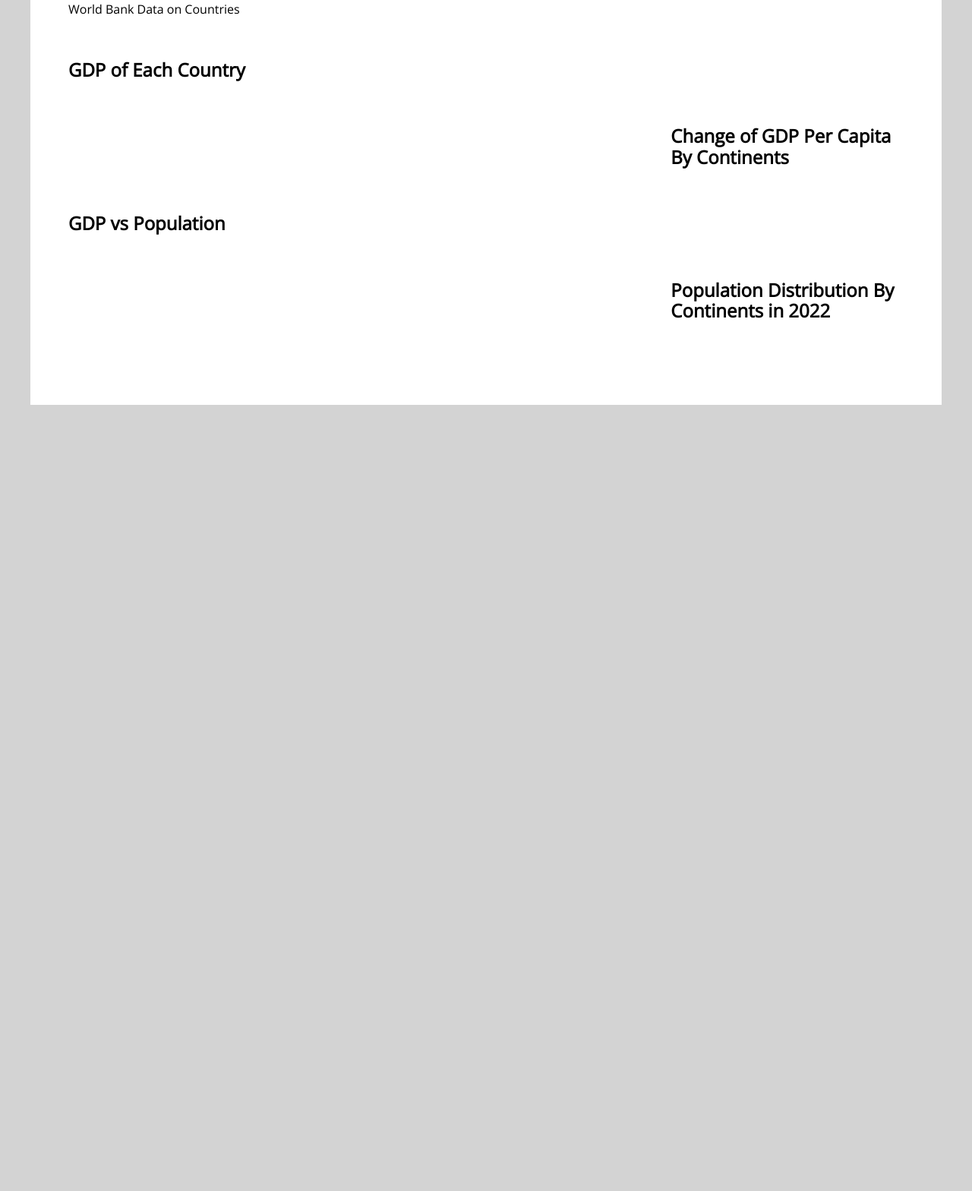
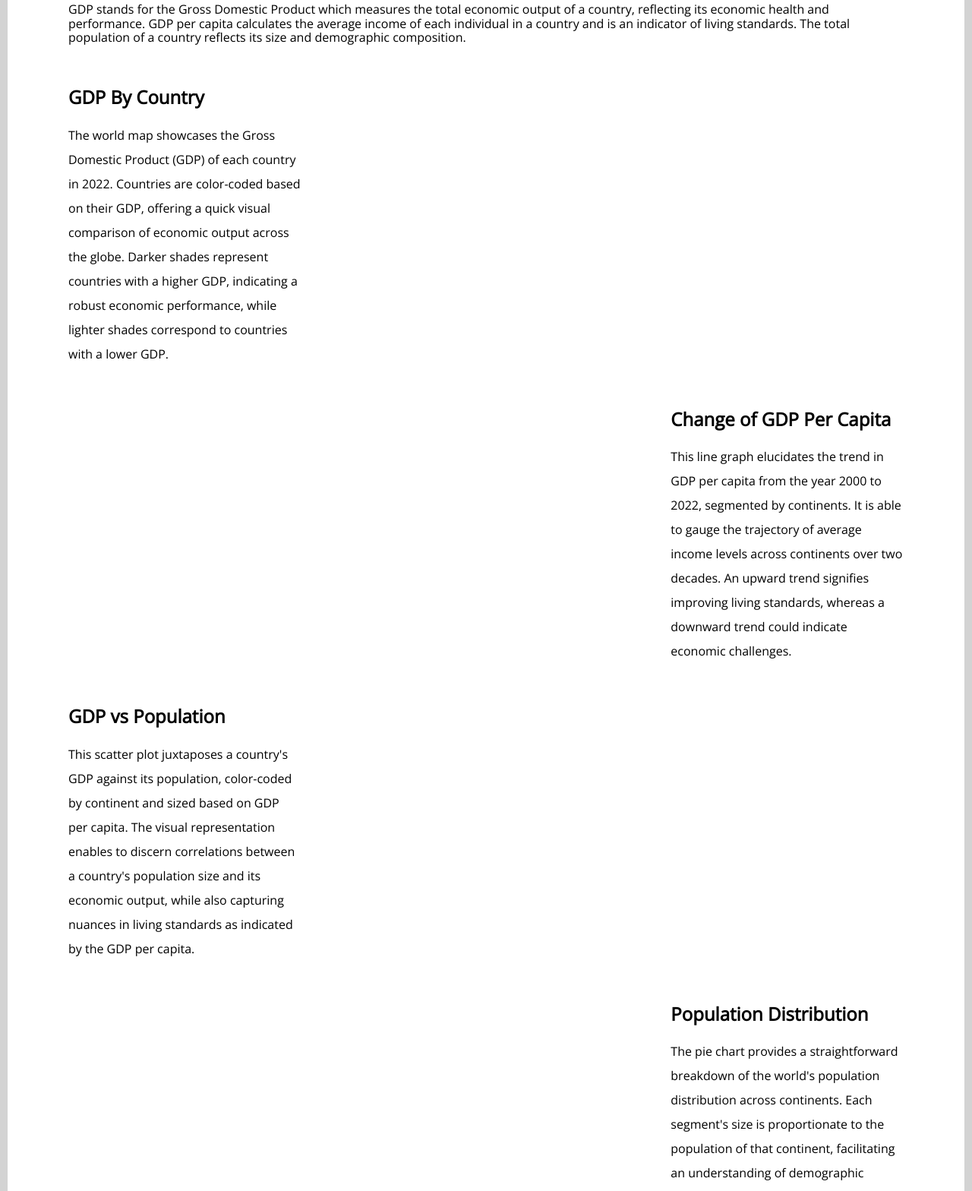
Before and after one commit to grant1119/fit3179, a plain HTML site: page Data Visualisation 2/index.html in a window 1280 px wide. Shown: the part 90-1658 px from the top of the page at 76% size. Before the commit the page ends 800 px from the top, so only its background shows below. Drawn offline with nearby package versions, Linux system fonts and the light colour scheme; files that its build step writes are made by us from their sources; a script that the page names is missing.

Commit message:
Update index.html

```diff
--- a/Data Visualisation 2/index.html
+++ b/Data Visualisation 2/index.html
@@ -2,23 +2,21 @@
 <html>
 
 <head>
+  <script src="vega_lite_vis.js"></script>
   <title>Data Visualisation 2</title>
-  <!-- Import Vega & Vega-Lite (does not have to be from CDN) -->
+
   <script src="https://cdn.jsdelivr.net/npm/vega@5.20.2"></script>
   <script src="https://cdn.jsdelivr.net/npm/vega-lite@5.1.0"></script>
   <script src="https://cdn.jsdelivr.net/npm/vega-embed@6.17.0"></script>
 
-  <!-- Import pure.css -->
   <link rel="stylesheet" href="https://unpkg.com/purecss@2.0.3/build/pure-min.css"
     integrity="sha384-cg6SkqEOCV1NbJoCu11+bm0NvBRc8IYLRGXkmNrqUBfTjmMYwNKPWBTIKyw9mHNJ" crossorigin="anonymous">
   <meta name="viewport" content="width=device-width, initial-scale=1">
 
-  <!-- Google font -->
   <link rel="preconnect" href="https://fonts.googleapis.com">
   <link rel="preconnect" href="https://fonts.gstatic.com" crossorigin>
   <link href="https://fonts.googleapis.com/css2?family=Open+Sans&display=swap" rel="stylesheet">
 
-  <!-- CSS file -->
   <link rel="stylesheet" type="text/css" href="css/styles.css" media="all">
 
   <style>
@@ -38,7 +36,7 @@
         width: 1100px;
         background-color: white;
         margin: auto;
-        padding: 50px;
+        padding: 80px;
         padding-top: 35px;
     }
 
@@ -66,6 +64,11 @@
     .small-font {
         font-size: 14px;
     }
+
+    .description p {
+    line-height: 2;
+    }
+
 </style>
 
 </head>
@@ -77,8 +80,9 @@
     <!-- pure grid group -->
     <div class="pure-g">
       <div class="pure-u-1-1">
-        <h1>Data Visualisation 2</h1>
-        <p>World Bank Data on Countries</p>
+        <h1>The Connection of GDP and Population to The World</h1>
+        <p>GDP stands for the Gross Domestic Product which measures the total economic output of a country, reflecting its economic health and performance. GDP per capita calculates the average income of each individual in a country and is an indicator of living standards. The total population of a country reflects its size and demographic composition.
+        </p>
       </div>
     </div>
     <!-- end pure grid group -->
@@ -87,8 +91,9 @@
     <div class="pure-g">
       <div class="pure-u-1-3">
         <div class="description description-left">
-          <h2>GDP of Each Country</h2>
-          <p> </p>
+          <h2>GDP By Country</h2>
+          <p>The world map showcases the Gross Domestic Product (GDP) of each country in 2022. Countries are color-coded based on their GDP, offering a quick visual comparison of economic output across the globe. Darker shades represent countries with a higher GDP, indicating a robust economic performance, while lighter shades correspond to countries with a lower GDP.
+          </p>
         </div>
       </div>
       <div class="pure-u-1-3">
@@ -104,8 +109,10 @@
       </div>
       <div class="pure-u-1-3">
         <div class="description description-right">
-          <h2>Change of GDP Per Capita By Continents</h2>
-          <p> </p>
+          <h2>Change of GDP Per Capita</h2>
+          <p>
+            This line graph elucidates the trend in GDP per capita from the year 2000 to 2022, segmented by continents. It is able to gauge the trajectory of average income levels across continents over two decades. An upward trend signifies improving living standards, whereas a downward trend could indicate economic challenges.
+          </p>
         </div>
     </div>
 
@@ -117,7 +124,9 @@
         <div class="pure-u-1-3">
           <div class="description description-left">
             <h2>GDP vs Population</h2>
-            <p></p>
+            <p>
+            This scatter plot juxtaposes a country's GDP against its population, color-coded by continent and sized based on GDP per capita. The visual representation enables to discern correlations between a country's population size and its economic output, while also capturing nuances in living standards as indicated by the GDP per capita.
+            </p>
           </div>
         </div>
         <div class="pure-u-1-3">
@@ -134,8 +143,10 @@
         </div>
         <div class="pure-u-1-3">
           <div class="description description-right">
-            <h2>Population Distribution By Continents in 2022</h2>
-            <p> </p>
+            <h2>Population Distribution</h2>
+            <p>
+            The pie chart provides a straightforward breakdown of the world's population distribution across continents. Each segment's size is proportionate to the population of that continent, facilitating an understanding of demographic compositions on a global scale.
+            </p>
           </div>
         </div>
 
@@ -149,10 +160,10 @@
   </div> <!-- end page -->
 
   <script type="text/javascript">
-    var specVis1 = "https://raw.githubusercontent.com/grant1119/fit3179/main/Data%20Visualisation%202/a2_map.vg.json";
-    var specVis2 = "https://raw.githubusercontent.com/grant1119/fit3179/main/Data%20Visualisation%202/a2_line.vg.json";
-    var specVis3 = "https://raw.githubusercontent.com/grant1119/fit3179/main/Data%20Visualisation%202/a2_bubble.vg.json";
-    var specVis4 = "https://raw.githubusercontent.com/grant1119/fit3179/main/Data%20Visualisation%202/a2_pie.vg.json";
+    var specVis1 = "a2_map.vg.json"
+    var specVis2 = "a2_line.vg.json"
+    var specVis3 = "a2_bubble.vg.json"
+    var specVis4 = "a2_pie.vg.json"
 
     vegaEmbed('#vis1', specVis1, { "actions": false }).then(function (result) {}).catch(console.error);
 
```
